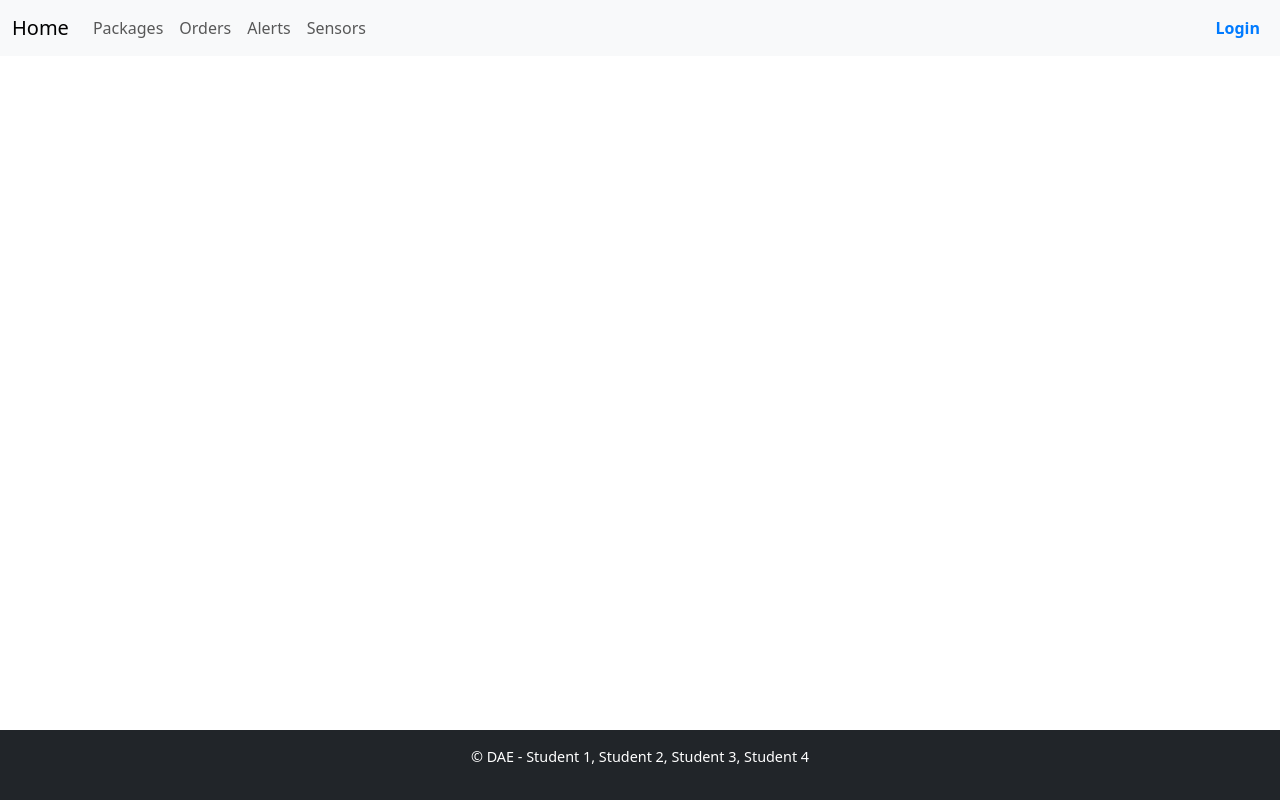
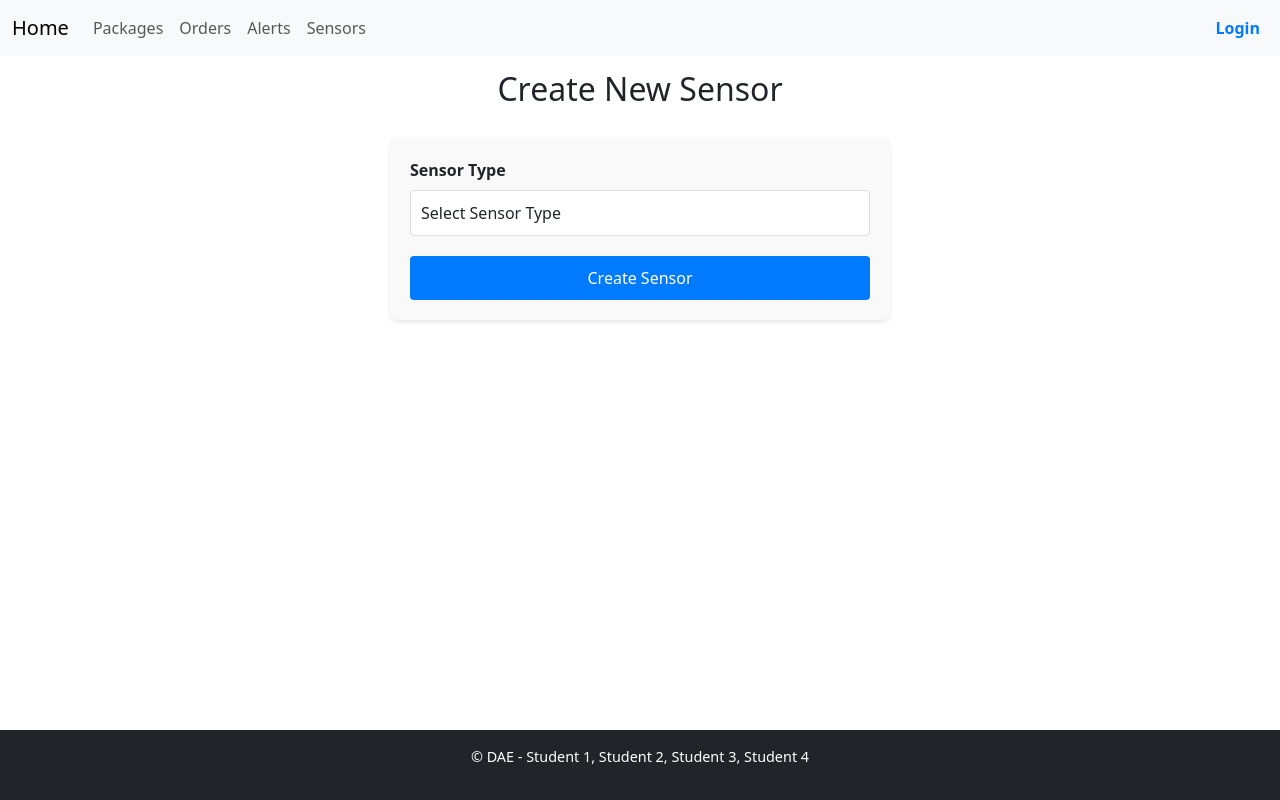
Before and after one commit to Joao-Onofre/projeto-pmei, a Nuxt app in the folder PMEI-frontend/: page /sensors/create in a window 1280 px wide. Built offline with nearby package versions, Linux system fonts and the light colour scheme.

Commit message:
vai buscar dinamicamente e fiz o criar

```diff
--- /dev/null
+++ b/PMEI-frontend/pages/sensors/create.vue
@@ -0,0 +1,134 @@
+<template>
+  <div class="wrapper">
+    <!-- Form Title -->
+    <h2>Create New Sensor</h2>
+
+    <!-- Sensor Creation Form -->
+    <form @submit.prevent="createSensor" class="form-container">
+      <!-- Sensor Type Input -->
+      <div class="form-group">
+        <label for="sensorType">Sensor Type</label>
+        <select
+          v-model="sensorType"
+          id="sensorType"
+          class="form-control"
+          required
+        >
+          <option value="" disabled>Select Sensor Type</option>
+          <option value="Temperature">Temperature</option>
+          <option value="Humidity">Humidity</option>
+        </select>
+      </div>
+
+      <!-- Submit Button -->
+      <button type="submit" class="btn btn-primary">Create Sensor</button>
+    </form>
+
+    <!-- Success Message -->
+    <p v-if="successMessage" class="success-message">{{ successMessage }}</p>
+  </div>
+</template>
+
+<script>
+export default {
+  data() {
+    return {
+      sensorType: '', // Sensor type selected by the user
+      successMessage: '', // Message to display after successful creation
+    }
+  },
+  methods: {
+    async createSensor() {
+      try {
+        const config = useRuntimeConfig() // Access runtimeConfig
+        const response = await fetch(`${config.public.API_URL}/sensor`, {
+          method: 'POST',
+          headers: {
+            Accept: 'application/json',
+            'Content-Type': 'application/json',
+            Authorization:
+              'Bearer eyJhbGciOiJIUzM4NCJ9.eyJzdWIiOiJhZG1pbiIsImlhdCI6MTczNjkwMjI4NywiZXhwIjoxNzM2OTA1ODg3fQ.lTnZgyy7V88p2q9EBtm6wKs_ItXVfl7zDelAkUIXTeif_Aji6RYKwsoIemCQOW3y',
+          },
+          body: JSON.stringify({ sensorType: this.sensorType }),
+        })
+
+        if (response.ok) {
+          this.successMessage = 'Sensor created successfully!'
+          this.sensorType = '' // Reset form
+        } else {
+          throw new Error('Failed to create sensor')
+        }
+      } catch (error) {
+        console.error('Error creating sensor:', error)
+        this.successMessage = 'Error creating sensor. Please try again.'
+      }
+    },
+  },
+}
+</script>
+
+<style scoped>
+.wrapper {
+  padding: 50px;
+  margin-top: 20px;
+}
+
+h2 {
+  text-align: center;
+  margin-bottom: 30px;
+}
+
+/* Form Container Styling */
+.form-container {
+  max-width: 500px;
+  margin: 0 auto;
+  background-color: #f9f9f9;
+  padding: 20px;
+  border-radius: 8px;
+  box-shadow: 0 2px 4px rgba(0, 0, 0, 0.1);
+}
+
+/* Form Group Styling */
+.form-group {
+  margin-bottom: 20px;
+}
+
+.form-group label {
+  display: block;
+  margin-bottom: 8px;
+  font-weight: bold;
+}
+
+.form-control {
+  width: 100%;
+  padding: 10px;
+  font-size: 16px;
+  border: 1px solid #ddd;
+  border-radius: 4px;
+}
+
+/* Button Styling */
+.btn {
+  display: block;
+  width: 100%;
+  padding: 10px;
+  font-size: 16px;
+  color: #fff;
+  background-color: #007bff;
+  border: none;
+  border-radius: 4px;
+  cursor: pointer;
+}
+
+.btn:hover {
+  background-color: #0056b3;
+}
+
+/* Success Message Styling */
+.success-message {
+  text-align: center;
+  margin-top: 20px;
+  color: #28a745;
+  font-weight: bold;
+}
+</style>
--- a/PMEI-frontend/pages/sensors/index.vue
+++ b/PMEI-frontend/pages/sensors/index.vue
@@ -1,12 +1,14 @@
 <template>
   <div class="wrapper">
+    <a href="/sensors/create" class="btn btn-primary">Create New Sensor</a>
+
     <!-- Search Bar -->
     <div class="search-container">
       <input
         type="text"
         v-model="searchQuery"
         class="search-bar"
-        placeholder="Search by Sensor ID, Type or Status"
+        placeholder="Search by Sensor ID, Current Value, Type or Status"
       />
     </div>
 
@@ -15,19 +17,27 @@
       <thead>
         <tr>
           <th>Sensor ID</th>
-          <th>Type</th>
+          <th>Current Value</th>
+          <th>Timestamp</th>
+          <th>Sensor Type</th>
           <th>Status</th>
         </tr>
       </thead>
       <tbody>
         <!-- Display filtered sensors -->
         <tr v-for="sensor in filteredSensors" :key="sensor.sensorId">
-          <td>{{ sensor.sensorId }}</td>
-          <td>{{ sensor.type }}</td>
-          <td>{{ sensor.status }}</td>
+          <td>{{ sensor.sensorId || 'N/A' }}</td>
+          <td>
+            {{ sensor.currentValue !== null ? sensor.currentValue : 'N/A' }}
+          </td>
+          <td>{{ sensor.formattedTimestamp || 'N/A' }}</td>
+          <td>{{ sensor.sensorType || 'N/A' }}</td>
+          <td>{{ sensor.statusType || 'N/A' }}</td>
         </tr>
       </tbody>
     </table>
+
+    <p v-if="filteredSensors.length === 0">No sensors found.</p>
   </div>
 </template>
 
@@ -36,27 +46,43 @@ export default {
   data() {
     return {
       searchQuery: '',
-      // Mock sensor data
-      sensors: [
-        { sensorId: '123', type: 'temperature', status: 'active' },
-        { sensorId: '456', type: 'acceleration', status: 'inactive' },
-        { sensorId: '789', type: 'temperature', status: 'active' },
-        { sensorId: '101', type: 'humidity', status: 'inactive' },
-      ],
+      sensors: [],
     }
   },
   computed: {
     filteredSensors() {
-      // Return filtered sensors based on the search query for Sensor ID, Type, and Status
+      if (!this.searchQuery) return this.sensors
+
+      const query = this.searchQuery.toLowerCase()
       return this.sensors.filter(
         (sensor) =>
-          sensor.sensorId
-            .toLowerCase()
-            .includes(this.searchQuery.toLowerCase()) ||
-          sensor.type.toLowerCase().includes(this.searchQuery.toLowerCase()) ||
-          sensor.status.toLowerCase().includes(this.searchQuery.toLowerCase()),
+          sensor.sensorId?.toString().includes(query) ||
+          sensor.currentValue?.toString().includes(query) ||
+          sensor.sensorType?.toLowerCase().includes(query) ||
+          sensor.statusType?.toLowerCase().includes(query),
       )
     },
+  },
+  methods: {
+    async fetchSensors() {
+      try {
+        const config = useRuntimeConfig() // Access runtimeConfig
+        const response = await fetch(`${config.public.API_URL}/sensor`, {
+          headers: {
+            Accept: 'application/json',
+            Authorization:
+              'Bearer eyJhbGciOiJIUzM4NCJ9.eyJzdWIiOiJhZG1pbiIsImlhdCI6MTczNjkwMjI4NywiZXhwIjoxNzM2OTA1ODg3fQ.lTnZgyy7V88p2q9EBtm6wKs_ItXVfl7zDelAkUIXTeif_Aji6RYKwsoIemCQOW3y',
+          },
+        })
+        const data = await response.json()
+        this.sensors = data
+      } catch (error) {
+        console.error('Error fetching sensors:', error)
+      }
+    },
+  },
+  mounted() {
+    this.fetchSensors()
   },
 }
 </script>
@@ -64,21 +90,7 @@ export default {
 <style scoped>
 .wrapper {
   padding: 50px;
-}
-
-.search-container {
-  margin-bottom: 20px;
-  display: flex;
-  justify-content: flex-start;
-}
-
-.search-bar {
   margin-top: 20px;
-  padding: 8px;
-  font-size: 16px;
-  border: 1px solid #ddd;
-  border-radius: 4px;
-  width: 100%;
 }
 
 .table {
@@ -97,4 +109,20 @@ export default {
   background-color: #f4f4f4;
   font-weight: bold;
 }
+
+/* Styling for the search bar */
+.search-container {
+  margin-bottom: 20px;
+  display: flex;
+  justify-content: flex-end;
+}
+
+.search-bar {
+  margin-top: 20px;
+  padding: 8px;
+  font-size: 16px;
+  border: 1px solid #ddd;
+  border-radius: 4px;
+  width: 100%;
+}
 </style>
```
Also changed, not shown: 2 other files (tests, documents, lock files or other folders).
